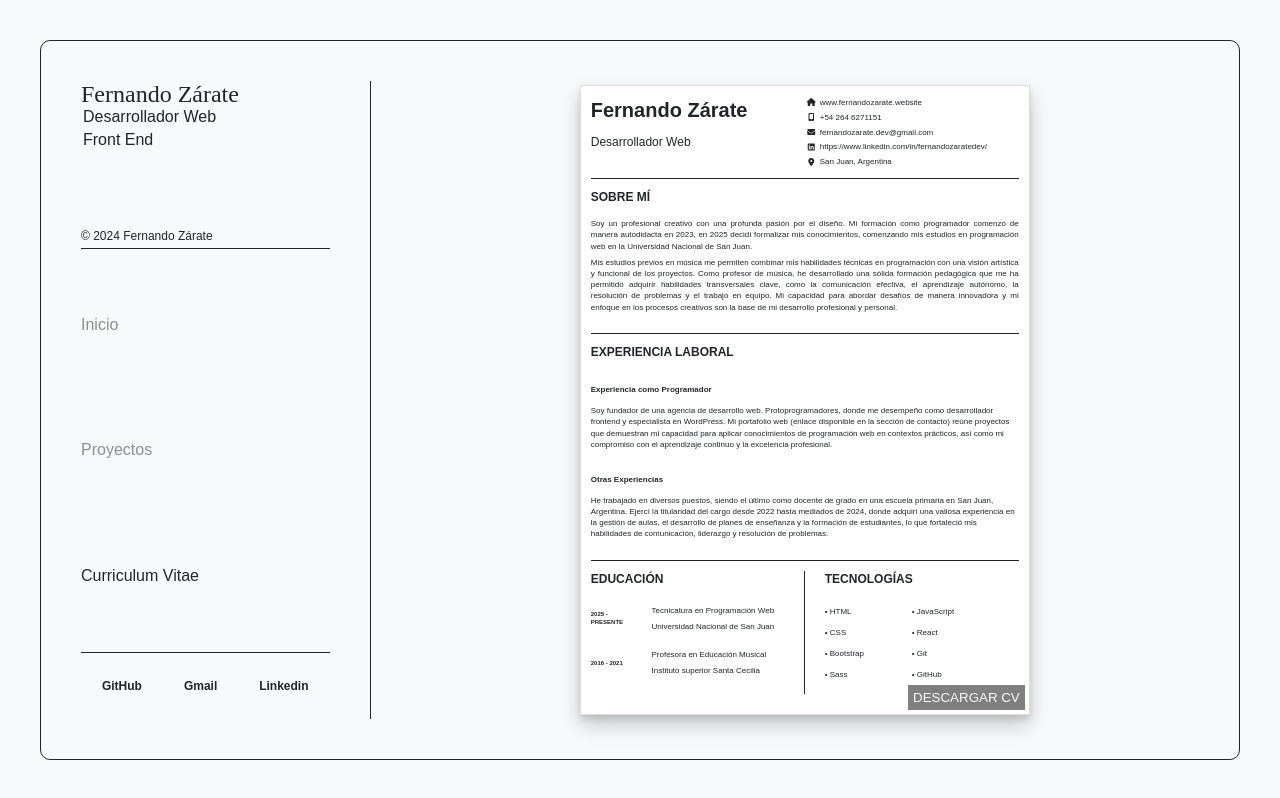
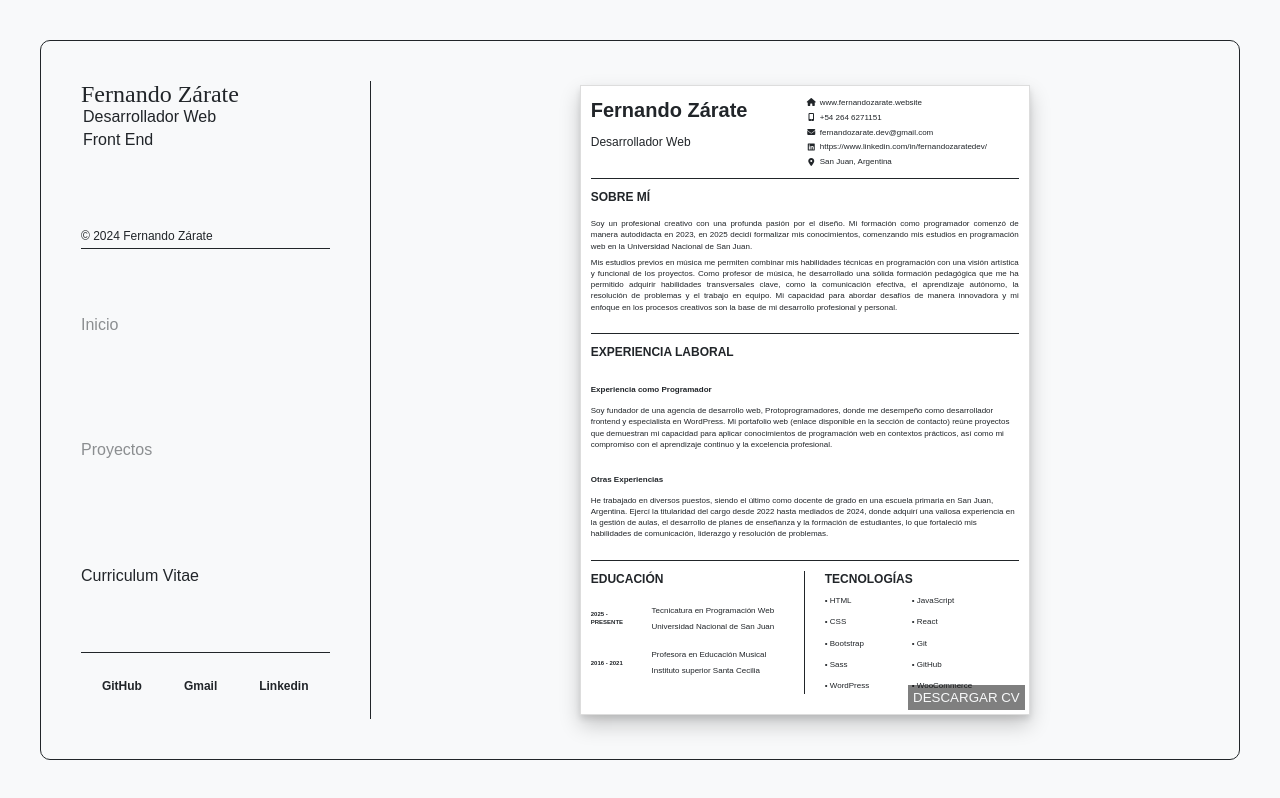
Before and after one commit to fernandozarate07/MyRepository, a React (Vite) app: page / in a window 1280 px wide. Both pictures are taken after a click on the item "Curriculum Vitae". Built offline with nearby package versions, Linux system fonts and the light colour scheme; a web font is replaced by a local one.

Commit message:
Add dates in resume

```diff
--- a/src/modules/ResumeSection/ResumeSection.jsx
+++ b/src/modules/ResumeSection/ResumeSection.jsx
@@ -129,12 +129,14 @@ const ResumeSection = () => {
                   <span> • CSS</span>
                   <span> • Bootstrap</span>
                   <span> • Sass</span>
+                  <span> • WordPress</span>
                 </div>
                 <div className={styles.resume__stackContainer}>
                   <span> • JavaScript</span>
                   <span> • React</span>
                   <span> • Git</span>
                   <span> • GitHub</span>
+                  <span> • WooCommerce</span>
                 </div>
               </div>
             </div>
```
